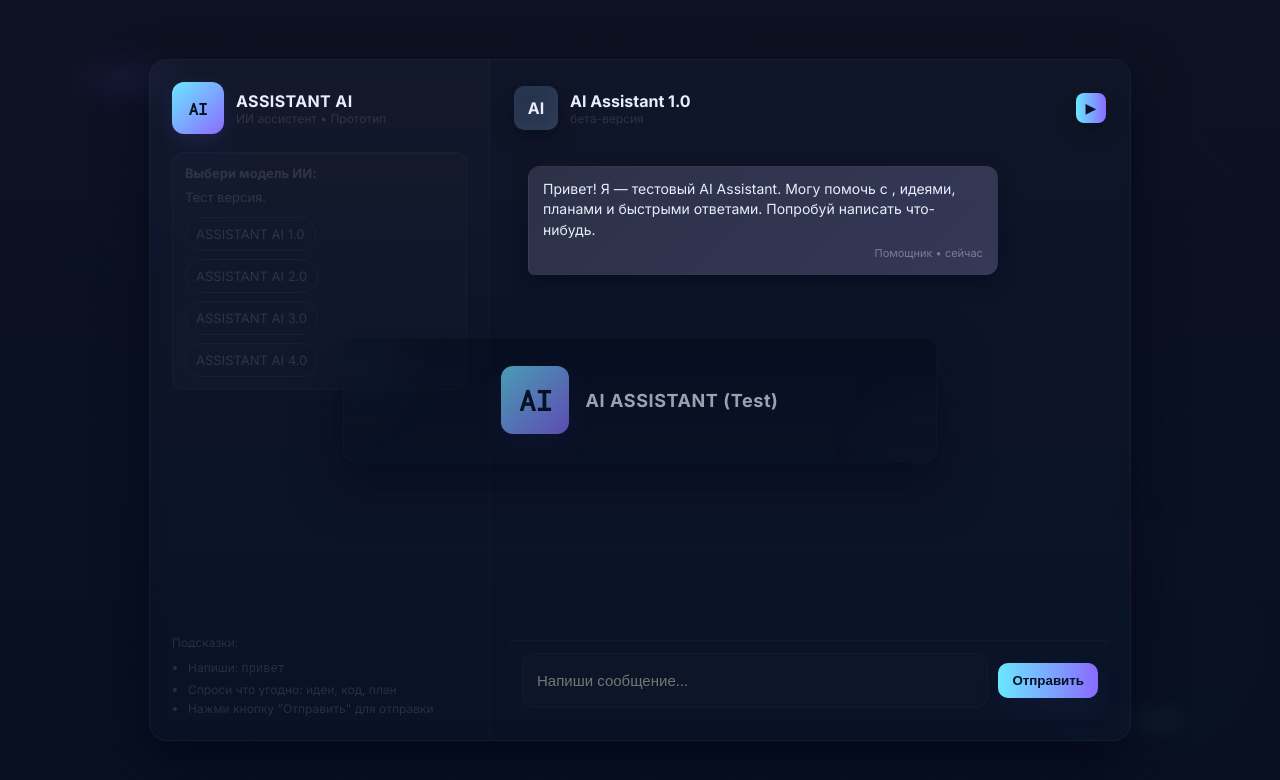
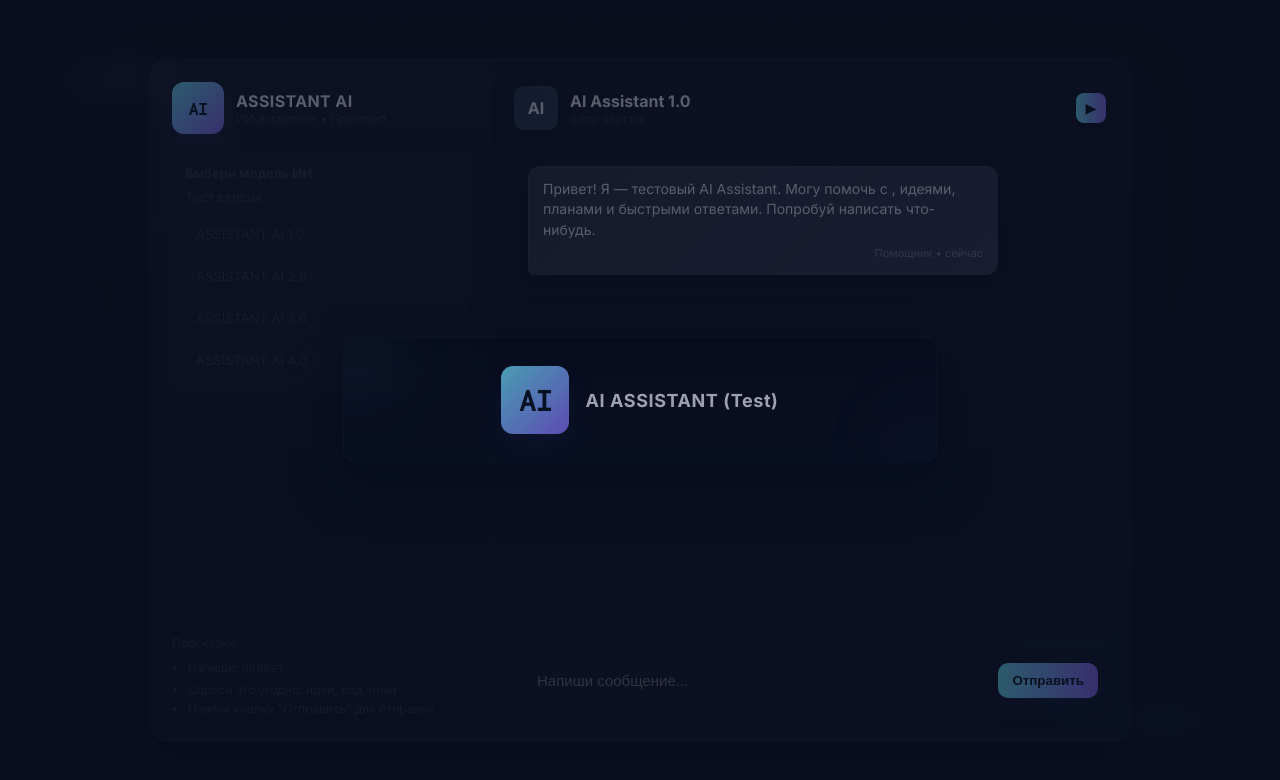
Before and after one commit to applabua/aitest, a plain HTML site: page index.html in a window 1280 px wide. Drawn offline with Linux system fonts and the light colour scheme.

Commit message:
Update index.html

```diff
--- a/index.html
+++ b/index.html
@@ -83,7 +83,7 @@
     align-items:center;
     justify-content:center;
     z-index:9999;
-    background: linear-gradient(180deg, rgba(255,255,255,0.02), rgba(255,255,255,0.01));
+    background: var(--bg1); /* или любой цвет, например #0b1020 */
     transition: opacity 0.45s ease, visibility 0.45s;
   }
   /* make preloader look like dialog window background with neon logo */
```
